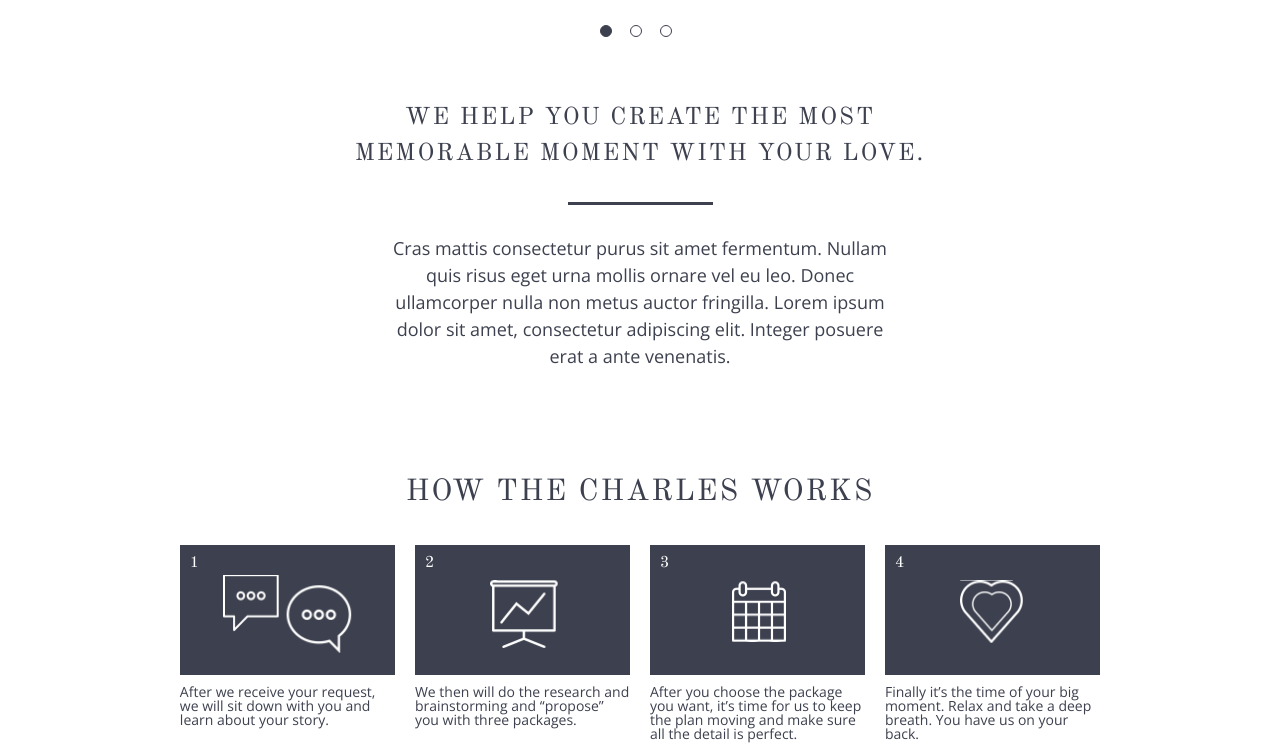
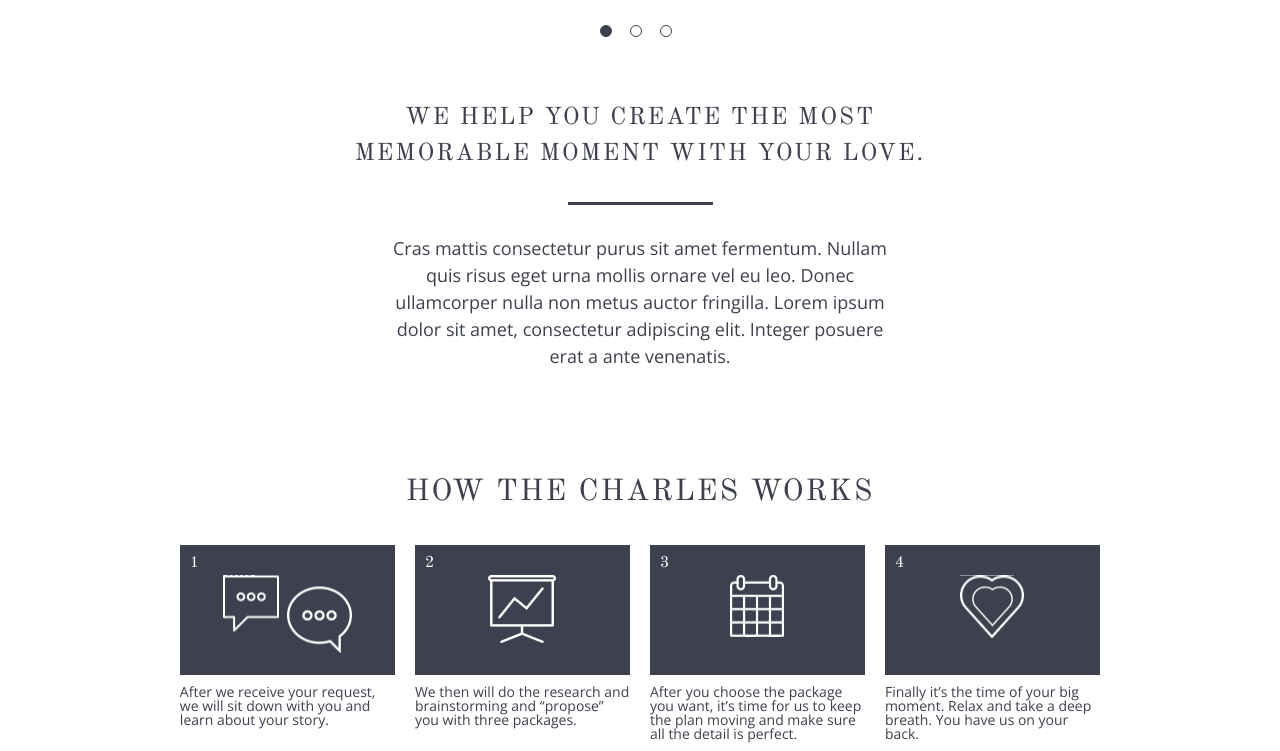
Before and after one commit to bcrebel/charles_project, a plain HTML site: page index.html in a window 1280 px wide. Shown: the part 649-1400 px from the top of the page. Drawn offline with nearby package versions, Linux system fonts and the light colour scheme.

Commit message:
corrected sprite centering

```diff
--- a/sass/styles.scss
+++ b/sass/styles.scss
@@ -30,67 +30,38 @@ $phones: 480px;
 
 .learn {
 	@extend .sprites-sprite;
-	width: 129px / 215px * 100%;
-	height: 78px / 130px * 100%;
-	background-position: 0 10.4%;
-	background-size: 181% 512%;
-	margin: 30px 0 0px 20%;
-	float: left;
-	@media screen and (max-width: $phones) {
-		width: 129px / 134.469px * 0.5 * 100%;
-		height: 78px / 130px * 0.5 * 100%;
-		background-size: 179% 522%;
-		margin: 50px 0 0px 30%;
-	}
-}
+	width: 129px;
+	height: 78px;
+	background-position: 0 10%;
+	background-size: initial;
+	margin: 30px auto;
+ }
 
 .research {
 	@extend .sprites-sprite;
-	width: 68px / 215px * 100%;
-	height: 68px / 130px * 100%;
+	width: 68px;
+	height: 68px;
 	background-position: 0 100%;
-	background-size: 344% 575%;
-	margin: 35px 0px 0px 35%;
-	float: left;
-	@media screen and (max-width: $phones) {
-		width: 68px / 134.469px  * 0.5 * 100%;
-		height: 68px / 130px  * 0.5 * 100%;
-		margin: 50px 0 0 35%;
-	}
+ 	margin: 30px auto;
 }
 
 .calendar {
 	@extend .sprites-sprite;
-	width: 54px / 215px * 100%;
-	height: 62px / 130px * 100%;
-	background-position: 0 33%;
-	background-size: 435% 617%;
-	float: left;
-	margin: 35px 0px 0px 38%;
-	@media screen and (max-width: $phones) {
-		width: 54px / 134.469px * 0.60 * 100%;
-		height: 62px / 130px  * 0.60 * 100%;
-		margin: 50px 0 0 40%;
-
+	width: 54px;
+	height: 62px;
+	background-position: 0 33.3%;
+ 	margin: 30px auto;
+	@media screen and (min-width: 800px) and (max-width: $tablets) {
+		//margin-left: auto;
 	}
 }
 
 .heart {
 	@extend .sprites-sprite;
-	width: 63px / 215px * 100%;
-	height: 63px / 130px * 100%;
+	width: 64px;
+	height: 63px;
 	background-position: 0 52%;
-	background-size: 366% 623%;
-	float: left;
-	margin: 35px 0px 0px 35%;
-	@media screen and (max-width: $phones) {
-		width: 63px / 134.469px * 0.6 100%;
-		height: 63px / 130px * 0.6 * 100%;
-		background-size: 355% 627%;
-		margin: 50px 0px 0px 35%;
-
-	}
-
+ 	margin: 30px auto;
 }
 
 // COLORS
@@ -122,6 +93,7 @@ text-align: center;
 	text-transform: uppercase;
 		@media screen and (max-width: $tablets) {
 		font-size: 0.75rem;
+		margin-left: 25px;
 		}
 		@media screen and (max-width: $phones) {
 		width: 100%;
@@ -196,8 +168,8 @@ hr {
 	}
 
 	@media screen and (max-width: $phones) {
-		width: 430px / 959.25px * 100%;
-		margin-left: 19.85px / 959.25px * 100%;
+		width: 860px / 959.25px * 100%;
+		//margin-left: 19.85px / 959.25px * 100%;
 	}
 
 	span {
@@ -212,6 +184,7 @@ hr {
 		width: 100%;
 		height: 130px;
 		background-color: $blue;
+		float: left;
 	}
 
 	p {
@@ -220,6 +193,7 @@ hr {
 		font-size: 14px;
 		font-weight: 300;
 		margin: 10px 0 10px 0;
+		float: right;
 		@media screen and (max-width: $phones) {
 			font-size: 12px;
 		}
```
Also changed, not shown: index.html (line endings or trailing spaces), stylesheets/styles.css.
